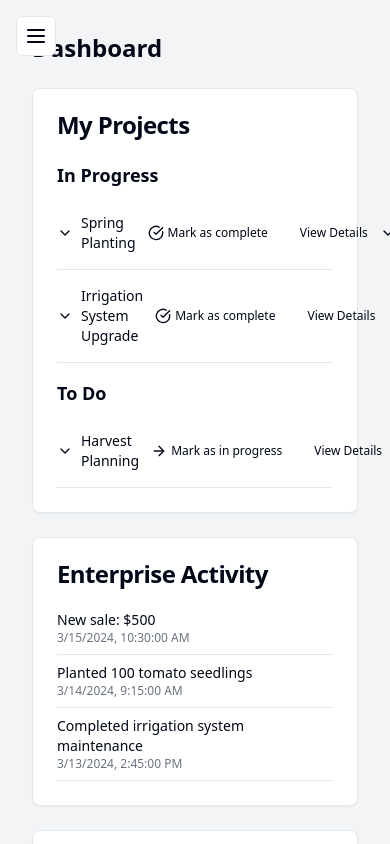
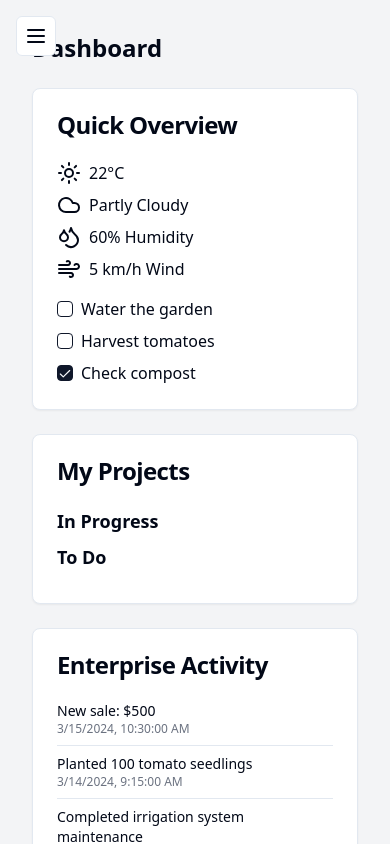
Before and after one commit to Giving-Back-Studio/samyama, a React (Vite) app: page /app in a window 390 px wide. Built offline with nearby package versions, Linux system fonts and the light colour scheme.

Commit message:
Refactor Dashboard UI Layout
Updated the Dashboard component to utilize a single-column layout, aligning it with the grid structure used in other tabs for consistency in design and user experience.
[skip gpt_engineer]

```diff
--- a/src/components/Dashboard.jsx
+++ b/src/components/Dashboard.jsx
@@ -1,32 +1,20 @@
 import React, { useState } from 'react';
-import { useQuery, useMutation, useQueryClient } from '@tanstack/react-query';
+import { useQuery } from '@tanstack/react-query';
 import { Card, CardContent, CardHeader, CardTitle } from "@/components/ui/card";
 import { DragDropContext } from '@hello-pangea/dnd';
 import ProjectList from './ProjectList';
 import ActivityList from './ActivityList';
 import ProjectDialog from './ProjectDialog';
 import NoteWidget from './NoteWidget';
+import TaskList from './TaskList';
+import WeatherWidget from './WeatherWidget';
 
 const fetchProjects = async () => {
-  // Mock function to fetch projects
-  return [
-    { id: 1, name: 'Spring Planting', status: 'In Progress', nextActions: [
-      { id: 'action-1', content: 'Prepare soil', completed: false },
-      { id: 'action-2', content: 'Order seeds', completed: false },
-    ]},
-    { id: 2, name: 'Irrigation System Upgrade', status: 'In Progress', nextActions: [
-      { id: 'action-3', content: 'Research pump options', completed: false },
-      { id: 'action-4', content: 'Contact suppliers', completed: false },
-    ]},
-    { id: 3, name: 'Harvest Planning', status: 'To Do', nextActions: [
-      { id: 'action-5', content: 'Review crop calendar', completed: false },
-      { id: 'action-6', content: 'Estimate yields', completed: false },
-    ]},
-  ];
+  const storedProjects = localStorage.getItem('projects');
+  return storedProjects ? JSON.parse(storedProjects) : [];
 };
 
 const fetchEnterpriseActivity = async () => {
-  // Mock function to fetch all activities
   return [
     { id: 1, type: 'Transaction', description: 'New sale: $500', timestamp: '2024-03-15T10:30:00Z' },
     { id: 2, type: 'Planting', description: 'Planted 100 tomato seedlings', timestamp: '2024-03-14T09:15:00Z' },
@@ -35,78 +23,23 @@ const fetchEnterpriseActivity = async () => {
 };
 
 const Dashboard = () => {
-  const [openProject, setOpenProject] = useState(null);
   const [selectedProject, setSelectedProject] = useState(null);
-  const queryClient = useQueryClient();
-
-  const { data: projects, isLoading: isLoadingProjects, error: projectsError } = useQuery({
+  const { data: projects, isLoading: isLoadingProjects } = useQuery({
     queryKey: ['projects'],
     queryFn: fetchProjects,
   });
 
-  const { data: activities, isLoading: isLoadingActivities, error: activitiesError } = useQuery({
+  const { data: activities, isLoading: isLoadingActivities } = useQuery({
     queryKey: ['enterpriseActivity'],
     queryFn: fetchEnterpriseActivity,
   });
-
-  const updateProjectMutation = useMutation({
-    mutationFn: (updatedProject) => {
-      // Mock function to update a project
-      return Promise.resolve(updatedProject);
-    },
-    onSuccess: () => {
-      queryClient.invalidateQueries('projects');
-    },
-  });
-
-  const onDragEnd = (result) => {
-    if (!result.destination) return;
-
-    const { source, destination } = result;
-    const updatedProjects = Array.from(projects);
-
-    if (result.type === 'PROJECT') {
-      const [reorderedProject] = updatedProjects.splice(source.index, 1);
-      updatedProjects.splice(destination.index, 0, reorderedProject);
-
-      // Update project status if moved between columns
-      if (source.droppableId !== destination.droppableId) {
-        reorderedProject.status = destination.droppableId;
-      }
-
-      updateProjectMutation.mutate(updatedProjects);
-    } else if (result.type === 'NEXT_ACTION') {
-      const projectIndex = updatedProjects.findIndex(p => p.id.toString() === source.droppableId);
-      const project = updatedProjects[projectIndex];
-      const newNextActions = Array.from(project.nextActions);
-      const [reorderedItem] = newNextActions.splice(source.index, 1);
-      newNextActions.splice(destination.index, 0, reorderedItem);
-
-      const updatedProject = { ...project, nextActions: newNextActions };
-      updatedProjects[projectIndex] = updatedProject;
-      updateProjectMutation.mutate(updatedProjects);
-    }
-  };
-
-  const toggleActionCompletion = (projectId, actionId) => {
-    const updatedProjects = projects.map(project => {
-      if (project.id === projectId) {
-        const updatedNextActions = project.nextActions.map(action =>
-          action.id === actionId ? { ...action, completed: !action.completed } : action
-        );
-        return { ...project, nextActions: updatedNextActions };
-      }
-      return project;
-    });
-    updateProjectMutation.mutate(updatedProjects);
-  };
 
   const handleViewDetails = (project) => {
     setSelectedProject(project);
   };
 
   const handleUpdateProject = (updatedProject) => {
-    updateProjectMutation.mutate(updatedProject);
+    // Update project logic here
     setSelectedProject(null);
   };
 
@@ -114,44 +47,45 @@ const Dashboard = () => {
     return <div className="p-4">Loading dashboard...</div>;
   }
 
-  if (projectsError || activitiesError) {
-    return <div className="p-4">Error loading dashboard data: {projectsError?.message || activitiesError?.message}</div>;
-  }
-
   return (
     <div className="space-y-6 p-4">
       <h1 className="text-2xl font-bold">Dashboard</h1>
-      <div className="grid grid-cols-1 md:grid-cols-2 gap-6">
       <div className="space-y-6">
-          <DragDropContext onDragEnd={onDragEnd}>
         <Card>
           <CardHeader>
-                <CardTitle className="text-left">My Projects</CardTitle>
+            <CardTitle>Quick Overview</CardTitle>
           </CardHeader>
-              <CardContent className="space-y-4">
+          <CardContent className="grid grid-cols-1 md:grid-cols-2 gap-4">
+            <WeatherWidget />
+            <TaskList />
+          </CardContent>
+        </Card>
+
+        <Card>
+          <CardHeader>
+            <CardTitle>My Projects</CardTitle>
+          </CardHeader>
+          <CardContent>
+            <DragDropContext onDragEnd={() => {}}>
               <ProjectList
                 projects={projects}
                 status="In Progress"
-                  openProject={openProject}
-                  setOpenProject={setOpenProject}
-                  toggleActionCompletion={toggleActionCompletion}
                 onViewDetails={handleViewDetails}
               />
               <ProjectList
                 projects={projects}
                 status="To Do"
-                  openProject={openProject}
-                  setOpenProject={setOpenProject}
-                  toggleActionCompletion={toggleActionCompletion}
                 onViewDetails={handleViewDetails}
               />
+            </DragDropContext>
           </CardContent>
         </Card>
-          </DragDropContext>
+
         <ActivityList activities={activities} />
-        </div>
+
         <NoteWidget />
       </div>
+
       {selectedProject && (
         <ProjectDialog
           project={selectedProject}
```
Lines whose indentation alone changed are shown as unchanged.
